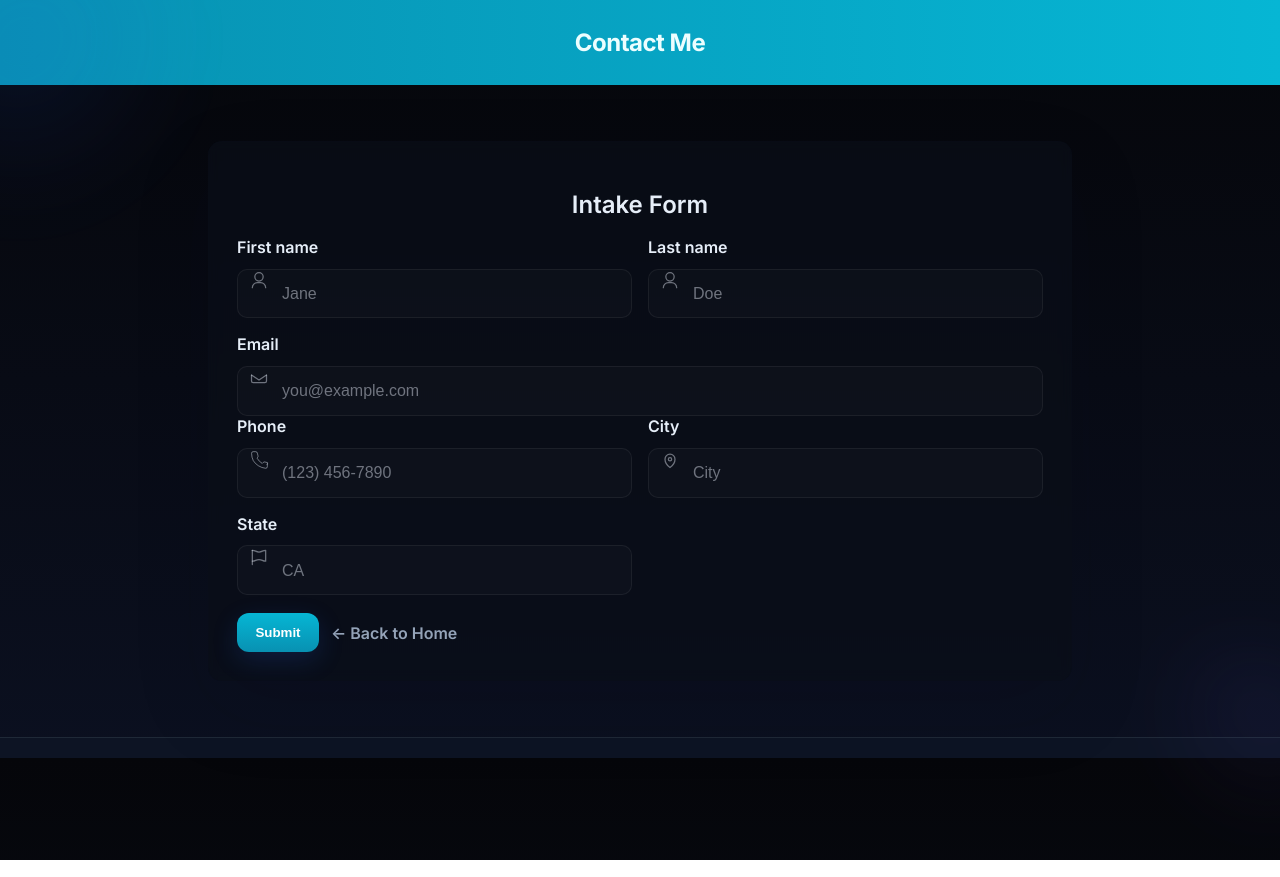
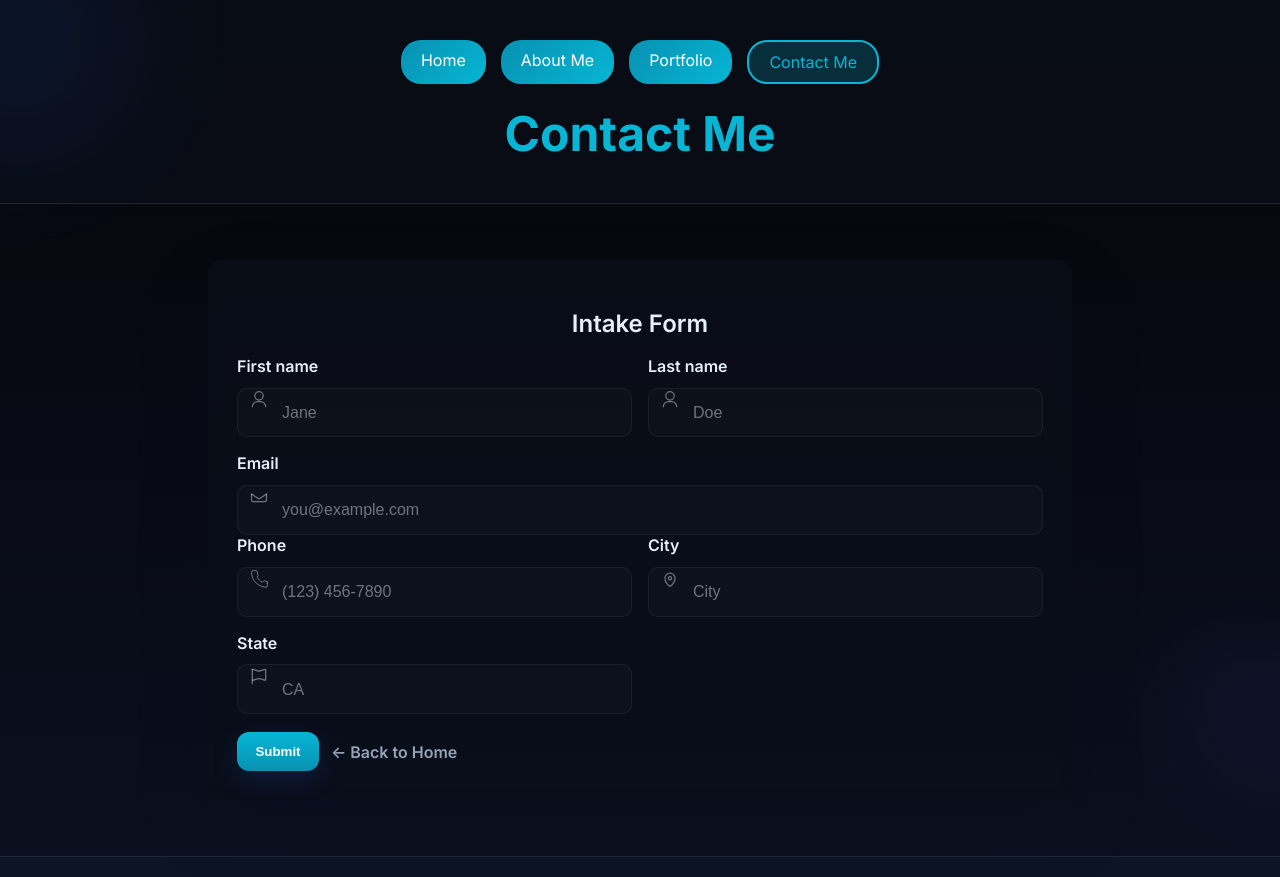
Before and after one commit to ericjc2324/Portfolio, a plain HTML site: page public/intake.html in a window 1280 px wide. Shown: the top 877 px of the page. Drawn offline with Linux system fonts and the light colour scheme.

Commit message:
Add accessibility improvements, navigation consistency, Google Fonts, and comprehensive README

```diff
--- a/public/intake.html
+++ b/public/intake.html
@@ -18,7 +18,14 @@
   </head>
 
   <body>
+    <a href="#intake-form" class="skip-link">Skip to form</a>
     <header>
+      <div class="nav-buttons">
+        <a href="index.html">Home</a>
+        <a href="about.html">About Me</a>
+        <a href="portfolio.html">Portfolio</a>
+        <a href="intake.html" class="active">Contact Me</a>
+      </div>
       <h1>Contact Me</h1>
     </header>
     <main>
--- a/public/styles/pages/intakestyle.css
+++ b/public/styles/pages/intakestyle.css
@@ -27,17 +27,55 @@ body {
   box-sizing: border-box;
 }
 header {
-  background: linear-gradient(90deg, var(--accent-2), var(--accent));
-  padding: 28px 18px;
+  background: var(--card);
+  border-bottom: 1px solid rgba(255, 255, 255, 0.1);
+  padding: 40px 20px;
   text-align: center;
-  color: #ecfeff;
 }
+
 header h1 {
-  margin: 0;
-  font-size: 1.5rem;
+  color: var(--accent);
+  font-size: clamp(2rem, 5vw, 3rem);
+  margin: 20px 0 0 0;
   font-weight: 700;
-  letter-spacing: -0.5px;
 }
+
+/* Navigation buttons matching other pages */
+.nav-buttons {
+  display: flex;
+  gap: 15px;
+  justify-content: center;
+  flex-wrap: wrap;
+  margin-bottom: 20px;
+}
+
+.nav-buttons a {
+  background: linear-gradient(135deg, var(--accent-2), var(--accent));
+  color: white;
+  padding: 10px 20px;
+  border-radius: 20px;
+  text-decoration: none;
+  font-weight: 500;
+  transition: transform 0.2s ease, box-shadow 0.2s ease;
+}
+
+.nav-buttons a:hover {
+  transform: translateY(-2px);
+  box-shadow: 0 6px 20px rgba(6, 182, 212, 0.4);
+}
+
+.nav-buttons a.active {
+  background: rgba(6, 182, 212, 0.2);
+  border: 2px solid var(--accent);
+  color: var(--accent);
+  cursor: default;
+}
+
+.nav-buttons a.active:hover {
+  transform: none;
+  box-shadow: none;
+}
+
 main {
   max-width: 920px;
   margin: 28px auto;
--- a/src/styles/pages/intakestyle.css
+++ b/src/styles/pages/intakestyle.css
@@ -27,17 +27,55 @@ body {
   box-sizing: border-box;
 }
 header {
-  background: linear-gradient(90deg, var(--accent-2), var(--accent));
-  padding: 28px 18px;
+  background: var(--card);
+  border-bottom: 1px solid rgba(255, 255, 255, 0.1);
+  padding: 40px 20px;
   text-align: center;
-  color: #ecfeff;
 }
+
 header h1 {
-  margin: 0;
-  font-size: 1.5rem;
+  color: var(--accent);
+  font-size: clamp(2rem, 5vw, 3rem);
+  margin: 20px 0 0 0;
   font-weight: 700;
-  letter-spacing: -0.5px;
 }
+
+/* Navigation buttons matching other pages */
+.nav-buttons {
+  display: flex;
+  gap: 15px;
+  justify-content: center;
+  flex-wrap: wrap;
+  margin-bottom: 20px;
+}
+
+.nav-buttons a {
+  background: linear-gradient(135deg, var(--accent-2), var(--accent));
+  color: white;
+  padding: 10px 20px;
+  border-radius: 20px;
+  text-decoration: none;
+  font-weight: 500;
+  transition: transform 0.2s ease, box-shadow 0.2s ease;
+}
+
+.nav-buttons a:hover {
+  transform: translateY(-2px);
+  box-shadow: 0 6px 20px rgba(6, 182, 212, 0.4);
+}
+
+.nav-buttons a.active {
+  background: rgba(6, 182, 212, 0.2);
+  border: 2px solid var(--accent);
+  color: var(--accent);
+  cursor: default;
+}
+
+.nav-buttons a.active:hover {
+  transform: none;
+  box-shadow: none;
+}
+
 main {
   max-width: 920px;
   margin: 28px auto;
```
Also changed, not shown: public/portfolio.html (+2 -1 lines), public/product.html (+1 -0 lines), src/pages/intake.html (+7 -0 lines), src/pages/portfolio.html (+2 -1 lines), src/pages/product.html (+1 -0 lines), 1 other file.
